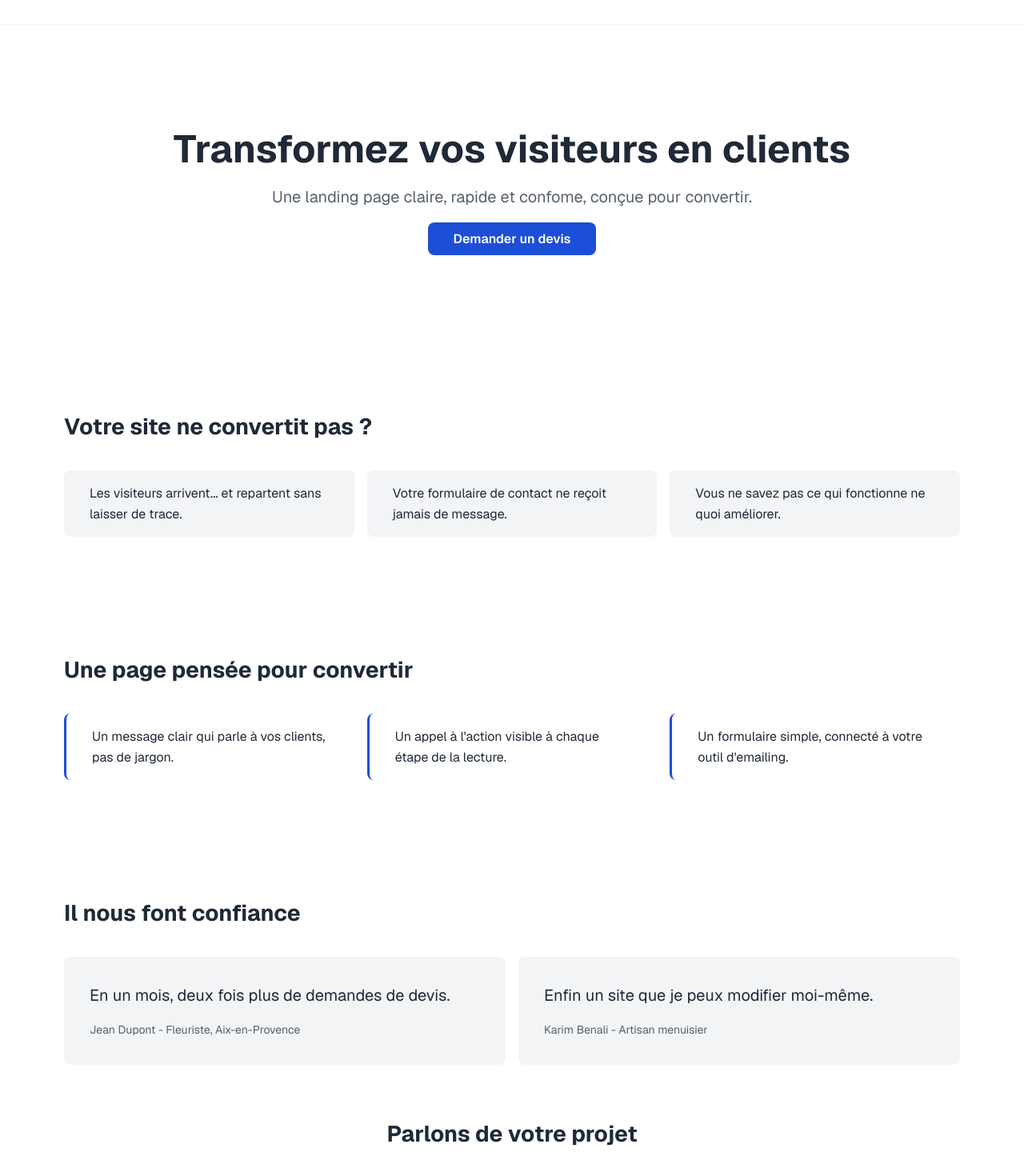
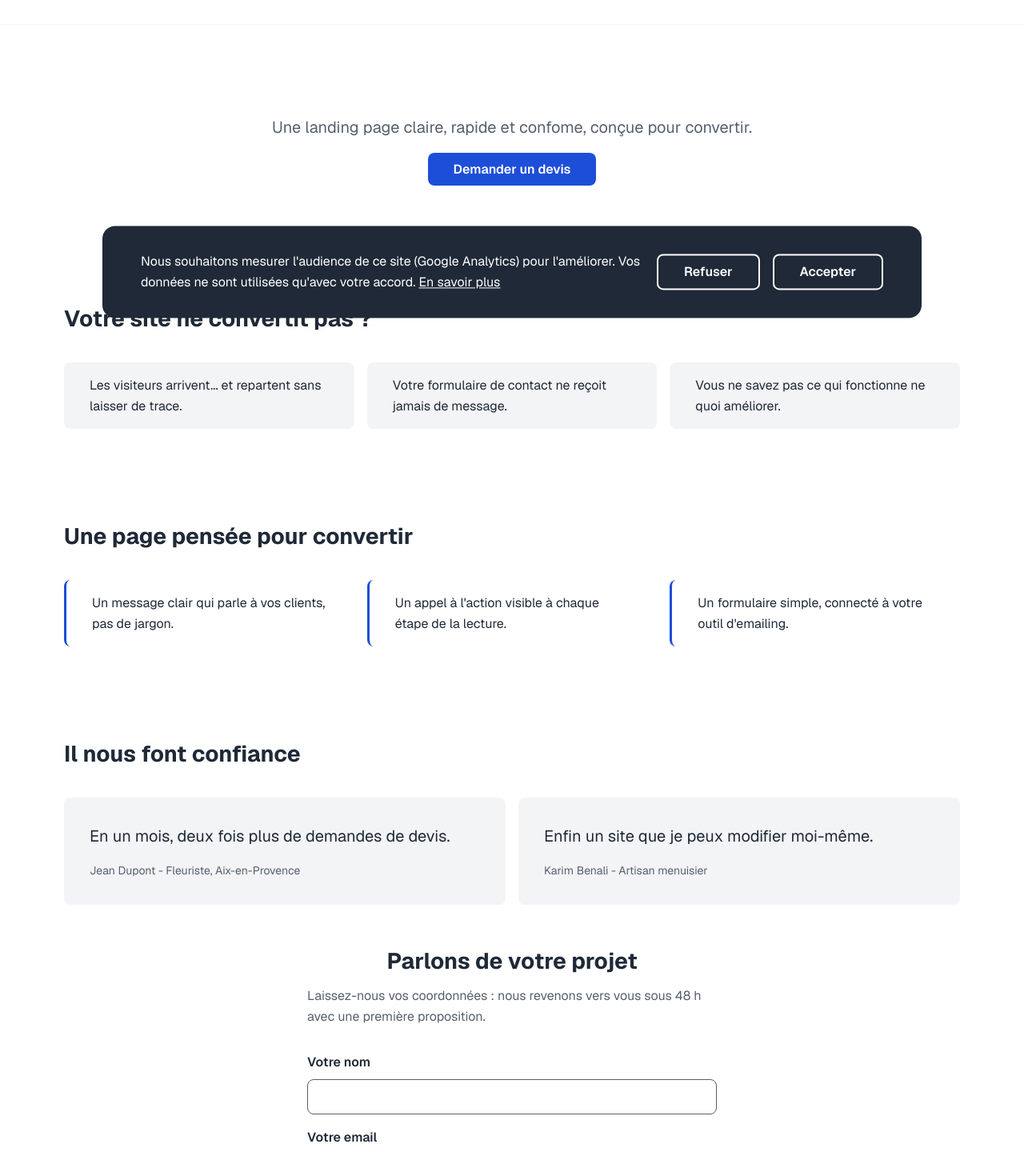
Before and after one commit to capaub/Laplateforme_LP, a Next.js app: page / in a window 1280 px wide. Shown: the part 60-1500 px from the top of the page at 80% size. Built offline with nearby package versions, Linux system fonts and the light colour scheme.

Commit message:
... again

```diff
--- a/app/globals.css
+++ b/app/globals.css
@@ -26,7 +26,8 @@
   --space-sm: 0.5rem;
   --space-md: 1rem;
   --space-lg: 2rem;
-  --space-xl: 4rem;
+  --space-xl: 3rem;
+  --space-2xl: 4rem;
 }
 
 /*#########################################################################
--- a/app/layout.tsx
+++ b/app/layout.tsx
@@ -2,6 +2,7 @@ import type { Metadata } from "next";
 import { Geist } from "next/font/google";
 import { site } from "@/content/site";
 import "./globals.css";
+import ConsentBanner from "@/components/ConsentBanner/ConsentBanner";
 
 const geist = Geist({
   variable: "--font-geist",
@@ -37,7 +38,10 @@ export default function RootLayout({
 }>) {
   return (
     <html lang="fr" className={`${geist.variable}`}>
-      <body>{children}</body>
+      <body>
+      {children}
+      <ConsentBanner />
+      </body>
     </html>
   );
 }
--- a/components/ConsentBanner/ConsentBanner.module.css
+++ b/components/ConsentBanner/ConsentBanner.module.css
@@ -1,14 +1,18 @@
 .banner {
     position: fixed;
-    inset-block-end: 0;
-    inset-inline: 0;
+    top: 50%;
+    right: 50%;
+    transform: translate(50%, -50%);
     z-index: 10;
+    min-width: 80%;
     background: var(--color-text);
     color: var(--color-background);
-    padding: var(--space-md);
+    padding: var(--space-lg) var(--space-xl);
     display: flex;
     flex-direction: column;
+    align-items: center;
     gap: var(--space-md);
+    border-radius: var(--space-md);
 }
 
 .text {
--- a/components/ContactForm/ContactForm.tsx
+++ b/components/ContactForm/ContactForm.tsx
@@ -58,13 +58,13 @@ export default function ContactForm() {
             });
             if (!response.ok) throw new Error(`HTTP ${response.status}`);
             setStatus("success");
+            trackEvent("generate_lead");
             } catch {
             setStatus("error");
         }
     }
 
     if (status === "success") {
-        trackEvent("generate_lead");
         return (
             <p className={styles.success} role="status">
                 Merci ! Votre demande a bien été envoyée, vérifiez votre boîte mail pour confirmer votre adresse.
--- a/components/Footer/Footer.module.css
+++ b/components/Footer/Footer.module.css
@@ -25,6 +25,7 @@
 
 .contacts a {
     text-decoration: none;
+    color: var(--color-text-muted);
     font: inherit;
     font-weight: 600;
     cursor: pointer;
--- /dev/null
+++ b/content/site.json
@@ -0,0 +1,55 @@
+{
+  "name": "Landing Page template",
+  "url": "https://landing.example.com",
+  "tagLine": "Transformez vos visiteurs en clients",
+  "description": "Template de landing page - structure de conversion, formulaire conecté, SEO et accéssibilité de référence.",
+  "hero": {
+    "titre": "Transformez vos visiteurs en clients",
+    "subtitle": "Une landing page claire, rapide et confome, conçue pour convertir.",
+    "ctaLabel": "Demander un devis"
+  },
+  "problem": {
+    "title": "Votre site ne convertit pas ?",
+    "items": [
+      "Les visiteurs arrivent... et repartent sans laisser de trace.",
+      "Votre formulaire de contact ne reçoit jamais de message.",
+      "Vous ne savez pas ce qui fonctionne ne quoi améliorer."
+    ]
+  },
+  "solution": {
+    "title": "Une page pensée pour convertir",
+    "benefits": [
+      "Un message clair qui parle à vos clients, pas de jargon.",
+      "Un appel à l'action visible à chaque étape de la lecture.",
+      "Un formulaire simple, connecté à votre outil d'emailing."
+    ]
+  },
+  "socialProof": {
+    "title": "Il nous font confiance",
+    "testimonials": [
+      {
+        "quote": "En un mois, deux fois plus de demandes de devis.",
+        "author": "Jean Dupont",
+        "role": "Fleuriste, Aix-en-Provence"
+      },
+      {
+        "quote": "Enfin un site que je peux modifier moi-même.",
+        "author": "Karim Benali",
+        "role": "Artisan menuisier"
+      }
+    ]
+  },
+  "cta": {
+    "title": "Parlons de votre projet",
+    "intro": "Laissez-nous vos coordonnées : nous revenons vers vous sous 48 h avec une première proposition.",
+    "formEndpoint": "https://c901b799.sibforms.com/serve/MUIFALwSv4Ho38kQkC3HBC5P_mxKPNrrZC1zqHjrPMHBDtqNmuC1MG0lI9cwYFiMk6aNldheQ-K0QEQKgdI5tc7iGFgnYs4Ob3wa_jK2AAdTPI4dObwi05Z08jn5ri8tH79JxoBTZfOaDDYTPfKIYya0Oh5dfBZqtc3IZIo9sMj1h8hBW2too21CYdC-CJ_cZeDNPQDi02ugCQPX7g=="
+  },
+  "footer": {
+    "companyName": "Mon entreprise",
+    "email": "contact@example.com",
+    "phone": "01.23.45.67.89"
+  },
+  "analytics": {
+    "gaId": "G-0HQXDLYEDN"
+  }
+}
--- a/content/site.ts
+++ b/content/site.ts
@@ -1,75 +1,4 @@
-export type Testimonial = {
-    quote: string;
-    author: string;
-    role: string;
-}
+import data from "./site.json";
+import type { SiteContent } from "./site.types";
 
-export type SiteContent = {
-    name: string;
-    url: string;
-    tagLine: string;
-    description: string;
-    hero: { title: string; subtitle: string; ctaLabel: string };
-    problem: { title: string; items: string[] };
-    solution: { title: string; benefits: string[] };
-    socialProof: { title: string; testimonials: Testimonial[] };
-    footer: { companyName: string, email: string, phone: string };
-    cta: { title: string; intro: string; formEndpoint: string };
-    analytics: { gaId: string };
-}
-
-export const site: SiteContent = {
-    name: "Landing Page template",
-    url: "https://landing.example.com",
-    tagLine: "Transformez vos visiteurs en clients",
-    description: "Template de landing page - structure de conversion, formulaire conecté, SEO et accéssibilité de référence.",
-    hero: {
-        title: "Transformez vos visiteurs en clients",
-        subtitle: "Une landing page claire, rapide et confome, conçue pour convertir.",
-        ctaLabel: "Demander un devis",
-    },
-    problem: {
-        title: "Votre site ne convertit pas ?",
-        items: [
-            "Les visiteurs arrivent... et repartent sans laisser de trace.",
-            "Votre formulaire de contact ne reçoit jamais de message.",
-            "Vous ne savez pas ce qui fonctionne ne quoi améliorer.",
-        ]
-    },
-    solution: {
-        title: "Une page pensée pour convertir",
-        benefits: [
-            "Un message clair qui parle à vos clients, pas de jargon.",
-            "Un appel à l'action visible à chaque étape de la lecture.",
-            "Un formulaire simple, connecté à votre outil d'emailing.",
-        ]
-    },
-    socialProof: {
-        title: "Il nous font confiance",
-        testimonials: [
-            {
-                quote: "En un mois, deux fois plus de demandes de devis.",
-                author: "Jean Dupont",
-                role: "Fleuriste, Aix-en-Provence",
-            },
-            {
-                quote: "Enfin un site que je peux modifier moi-même.",
-                author: "Karim Benali",
-                role: "Artisan menuisier",
-            },
-        ]
-    },
-    cta: {
-        title: "Parlons de votre projet",
-        intro: "Laissez-nous vos coordonnées : nous revenons vers vous sous 48 h avec une première proposition.",
-        formEndpoint: "https://c901b799.sibforms.com/serve/MUIFALwSv4Ho38kQkC3HBC5P_mxKPNrrZC1zqHjrPMHBDtqNmuC1MG0lI9cwYFiMk6aNldheQ-K0QEQKgdI5tc7iGFgnYs4Ob3wa_jK2AAdTPI4dObwi05Z08jn5ri8tH79JxoBTZfOaDDYTPfKIYya0Oh5dfBZqtc3IZIo9sMj1h8hBW2too21CYdC-CJ_cZeDNPQDi02ugCQPX7g==",
-    },
-    footer: {
-        companyName: "Ma super entreprise",
-        email: "contact@example.com",
-        phone: "01.23.45.67.89",
-    },
-    analytics: {
-        gaId: "G-0HQXDLYEDN",
-    },
-};
+export const site: SiteContent = data;
```
Also changed, not shown: content/site.types.ts (added, +19 -0 lines), public/admin/config.yml (added, +90 -0 lines), public/admin/index.html (added, +12 -0 lines).
